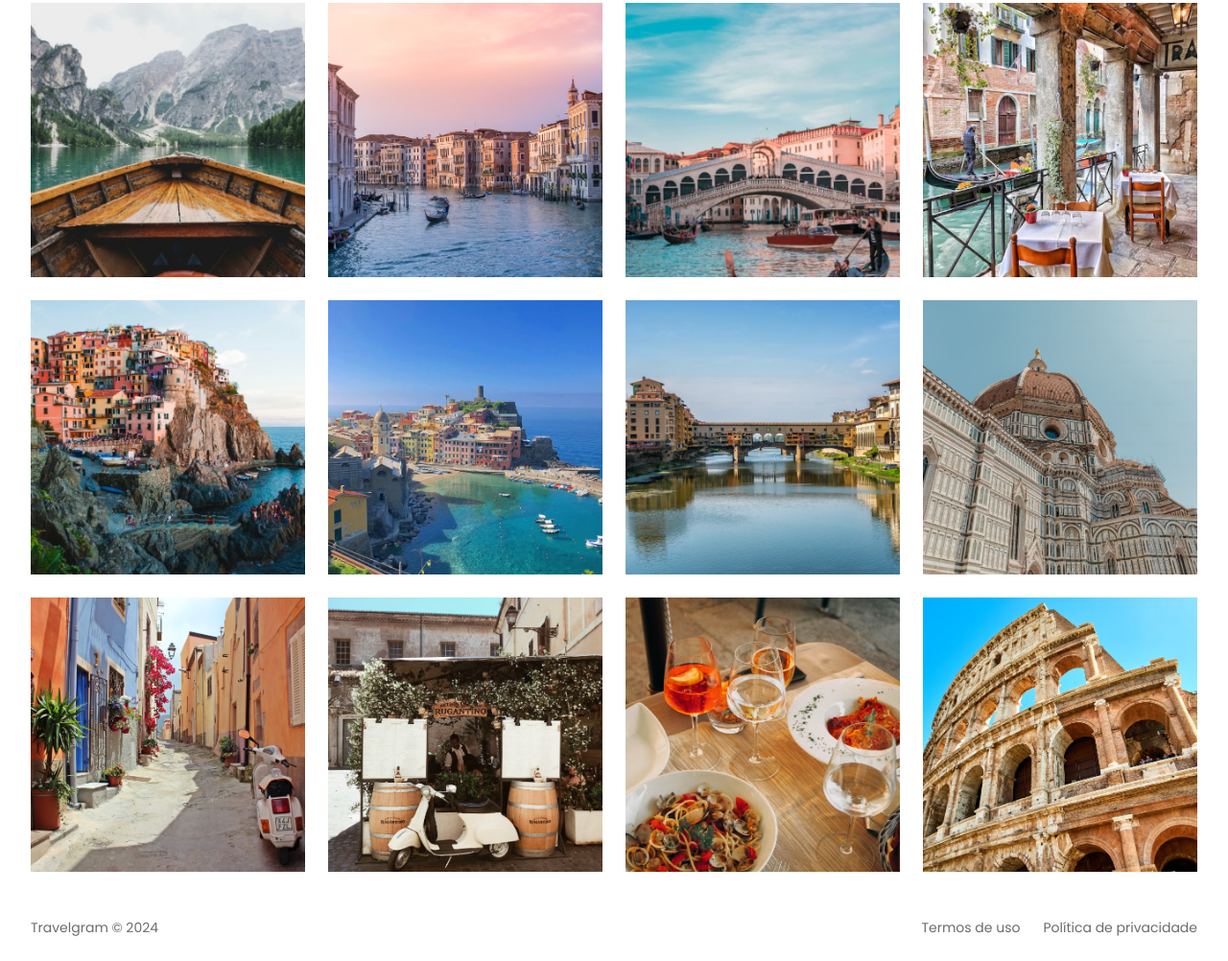
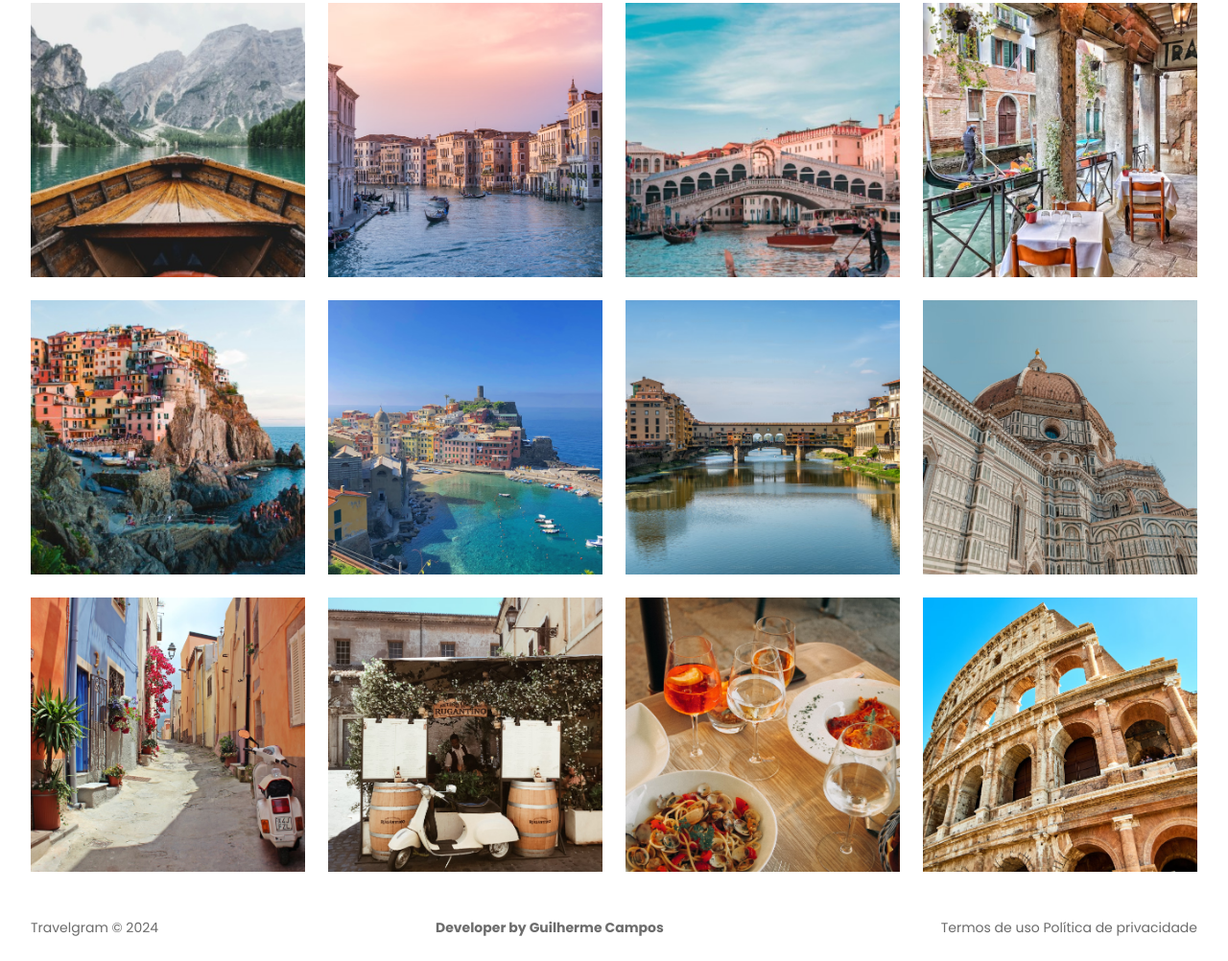
Before and after one commit to guilhermexpc/Rocketset-Fullstack-Flexbox-Travelgram, a plain HTML site: page index.html in a window 1280 px wide. Shown: the part 357-1359 px from the top of the page at 96% size. Drawn offline with Linux system fonts and the light colour scheme.

Commit message:
Add developer credits on footer

```diff
--- a/index.html
+++ b/index.html
@@ -90,9 +90,12 @@
 
   <footer class="container">
     <span>Travelgram &copy; 2024</span>
+    <span id="developercredits"">Developer by Guilherme Campos</span>
 
+    <div>
       <span>Termos de uso</span>
       <span>Política de privacidade</span>
+    </div>
   </footer>
 </body>
 
--- a/styles/footer.css
+++ b/styles/footer.css
@@ -4,8 +4,13 @@ footer {
   padding-block: 24px;
 
   font: 14px/150% var(--font-family);
+  justify-content: space-between;
 }
 
-footer span:nth-child(1) {
+/* footer span:nth-child(1) {
   margin-right: auto;
+} */
+
+#developercredits {
+  font-weight: bold;
 }
```
Lines whose indentation alone changed are shown as unchanged.
